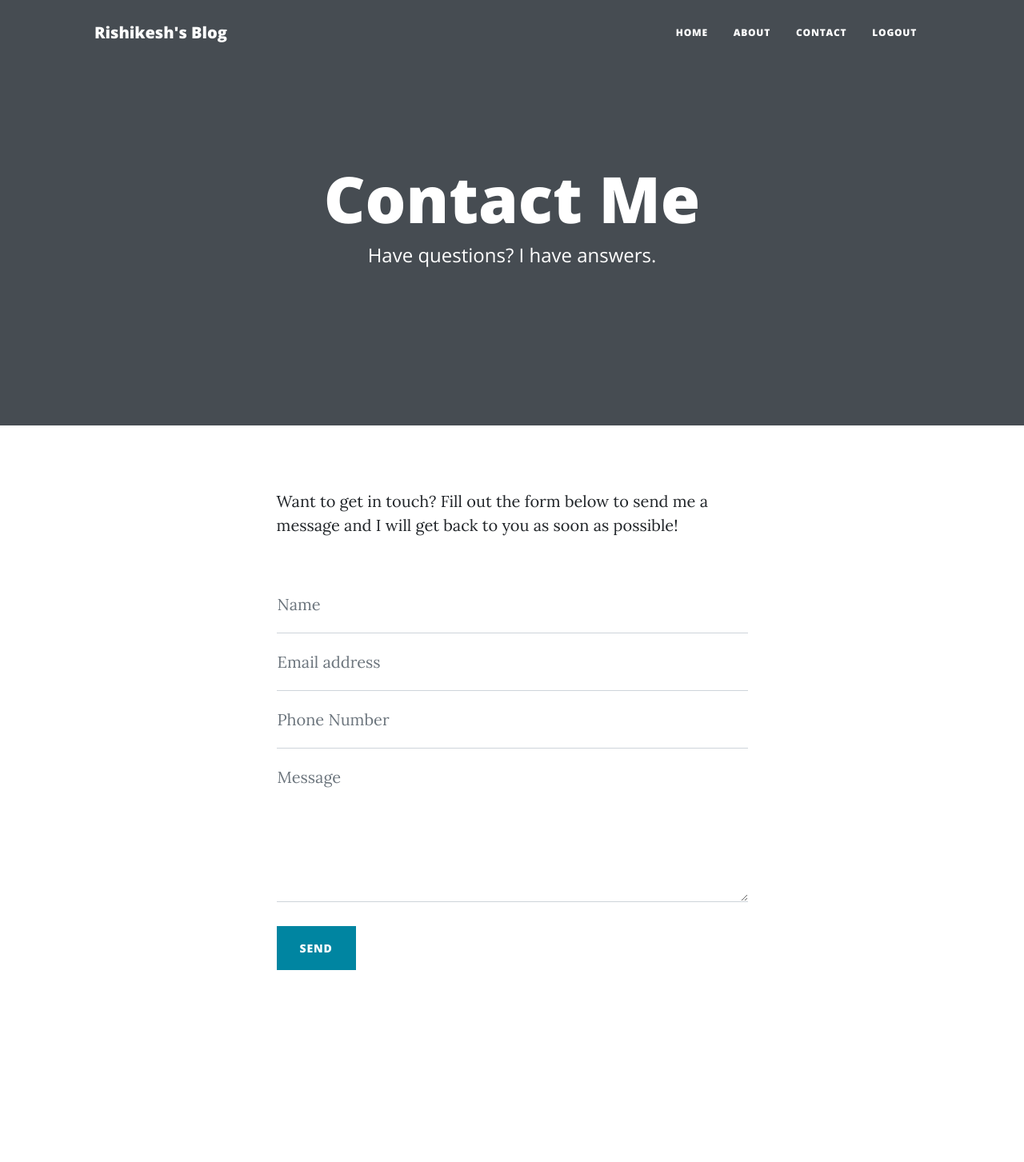
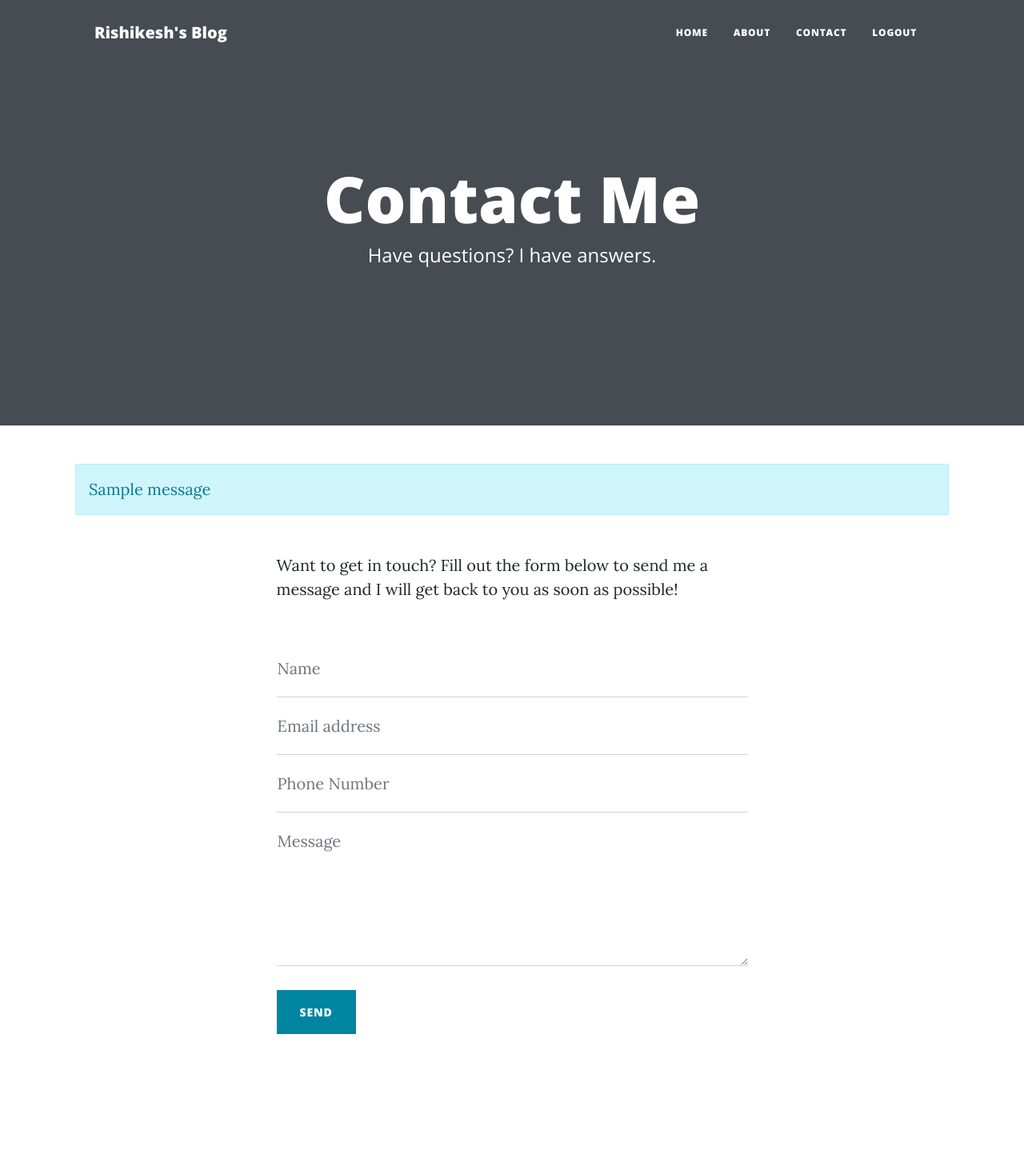
Before and after one commit to rdshinde/personalized-blogging-app, a Django app: page /contact in a window 1280 px wide. Shown: the top 1453 px of the page at 80% size. Run offline with Django 3.2, Linux system fonts and the light colour scheme; a user stored in the database is signed in; tables that the repository leaves empty hold one stand-in row (values such as "Sample post"); one stand-in notice (Sample message) is shown; some libraries are stand-ins or nearby versions.

Commit message:
feat:contact page
contact page connected to backend

```diff
--- a/blog/blogpost/views.py
+++ b/blog/blogpost/views.py
@@ -7,6 +7,7 @@ from django.contrib.auth.decorators import login_required
 from .models import Post, Comment
 from django.urls import reverse_lazy, reverse
 from django.http import HttpResponseRedirect
+from django.core.mail import send_mail
 
 class HomeView(ListView):
     model = Post
@@ -62,7 +63,24 @@ def about(request):
 # @login_required_message(message="You should be logged in to make conatact.")
 @login_required(login_url='login')
 def contact(request):
-    return render(request,"contact.html")
+    if request.method == 'POST':
+        name = request.POST['name']
+        phone = request.POST['phone']
+        email = request.POST['email']
+        message = request.POST['message']
+
+        send_mail(
+        name,
+        message,
+        email,
+        ['kalyani2007shinde@gmail.com'],
+        fail_silently=False,)
+        messages.info(request,'Message sent succesfully!')
+        return redirect('contact')
+
+
+    else:
+        return render(request,"contact.html")
 
 
 
--- a/blog/templates/contact.html
+++ b/blog/templates/contact.html
@@ -1,10 +1,6 @@
-{% extends 'base.html' %}
-{% block title %} Contact {% endblock %}{% block content %}
+{% extends 'base.html' %} {% block title %} Contact {% endblock %} {% block content %}
 <!-- Page Header-->
-<header
-  class="masthead"
-  style="background-image:none"
->
+<header class="masthead" style="background-image: none">
   <div class="container position-relative px-4 px-lg-5">
     <div class="row gx-4 gx-lg-5 justify-content-center">
       <div class="col-md-10 col-lg-8 col-xl-7">
@@ -20,6 +16,11 @@
 <main class="mb-4">
   <div class="container px-4 px-lg-5">
     <div class="row gx-4 gx-lg-5 justify-content-center">
+      {% for message in messages %}
+      <div class="alert alert-info alert-dismissible fade show" role="alert">
+        {{message}}
+      </div>
+      {% endfor %}
       <div class="col-md-10 col-lg-8 col-xl-7">
         <p>
           Want to get in touch? Fill out the form below to send me a message and
@@ -33,9 +34,11 @@
           <!-- To make this form functional, sign up at-->
           <!-- https://startbootstrap.com/solution/contact-forms-->
           <!-- to get an API token!-->
-          <form id="contactForm" data-sb-form-api-token="API_TOKEN" action="mailto:rdshinde2000@gmail.com">
+          <form method="POST" action="{{'contact'}}">
+            {% csrf_token %}
             <div class="form-floating">
               <input
+                name="name"
                 class="form-control"
                 id="name"
                 type="text"
@@ -49,6 +52,7 @@
             </div>
             <div class="form-floating">
               <input
+                name="email"
                 class="form-control"
                 id="email"
                 type="email"
@@ -65,6 +69,7 @@
             </div>
             <div class="form-floating">
               <input
+                name="phone"
                 class="form-control"
                 id="phone"
                 type="tel"
@@ -78,6 +83,7 @@
             </div>
             <div class="form-floating">
               <textarea
+                name="message"
                 class="form-control"
                 id="message"
                 placeholder="Enter your message here..."
@@ -115,7 +121,7 @@
             </div>
             <!-- Submit Button-->
             <button
-              class="btn btn-primary text-uppercase "
+              class="btn btn-primary text-uppercase"
               id="submitButton"
               type="submit"
             >
--- a/blog/templates/post.html
+++ b/blog/templates/post.html
@@ -151,7 +151,7 @@
             </li>
           </ul>
           {% if user == comments.user %}
-          <a href="{% url comments-delete comments.id %}">delete comment</a>
+
         {% endif %}
           <hr />
           {% endfor %}
```
Also changed, not shown: blog/blog/settings.py (+11 -0 lines).
